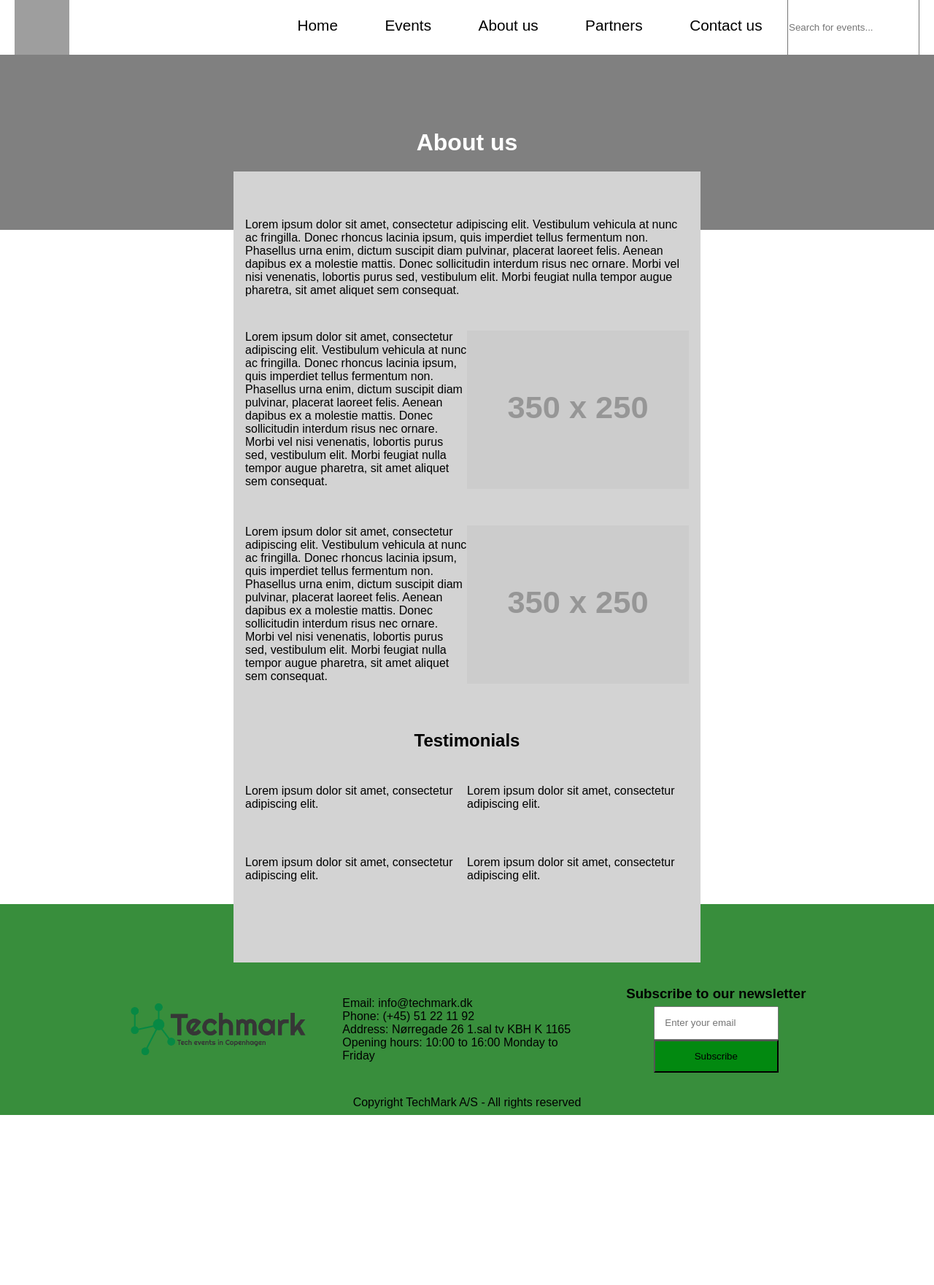
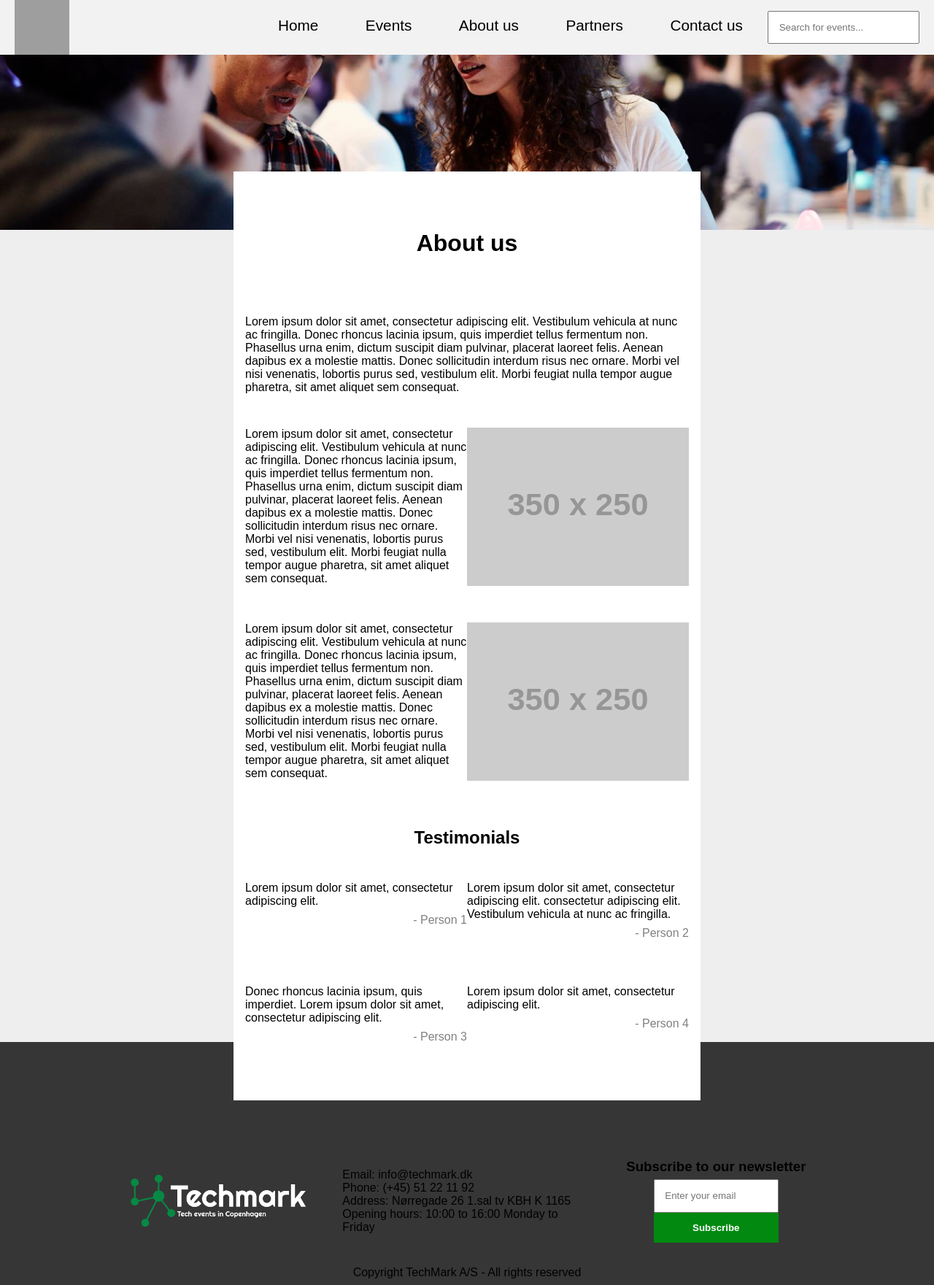
Before and after one commit to mpoe/TechMark, a PHP site: page /about-us.html in a window 1280 px wide. Shown: the whole page at 73% size. Before the commit the page ends 1528 px from the top, so only its background shows below. Run offline with PHP 8.4, Linux system fonts and the light colour scheme; grey boxes labelled with a size stand in for pictures from a placeholder-image service; some libraries are stand-ins or nearby versions; some web fonts are replaced; grey boxes are pictures that could not be loaded.

Commit message:
Lots of change to Contact, About and Partners. About isnt finished currently.

```diff
--- a/about-us.html
+++ b/about-us.html
@@ -7,12 +7,12 @@
 </head>
 <body>
 
-<header>
-	<h1>About us</h1>
+<header id="aboutUsHeader">
 </header>
 
 <div id="wrapper" class="about-us">
 	<div id="innerWrapper">
+        <h1>About us</h1>
 		<div id="contentContainer">
 			<p id="textContent" class="space-under">Lorem ipsum dolor sit amet, consectetur adipiscing elit. Vestibulum vehicula at nunc ac fringilla. Donec rhoncus lacinia ipsum, quis imperdiet tellus fermentum non. Phasellus urna enim, dictum suscipit diam pulvinar, placerat laoreet felis. Aenean dapibus ex a molestie mattis. Donec sollicitudin interdum risus nec ornare. Morbi vel nisi venenatis, lobortis purus sed, vestibulum elit. Morbi feugiat nulla tempor augue pharetra, sit amet aliquet sem consequat.</p>
 
@@ -35,19 +35,23 @@
 
       <h2>Testimonials</h2>
       <div class="row">
-        <div class="column-half space-under">
-          Lorem ipsum dolor sit amet, consectetur adipiscing elit.
+        <div class="column-half space-under testimonialContainer">
+            <p>Lorem ipsum dolor sit amet, consectetur adipiscing elit.</p>
+            <p class="testimonalGiver">- Person 1</p>
         </div>
-        <div class="column-half space-under">
-          Lorem ipsum dolor sit amet, consectetur adipiscing elit.
+        <div class="column-half space-under testimonialContainer">
+            <p>Lorem ipsum dolor sit amet, consectetur adipiscing elit. consectetur adipiscing elit. Vestibulum vehicula at nunc ac fringilla.</p>
+            <p class="testimonalGiver">- Person 2</p>
         </div>
       </div>
       <div class="row">
-        <div class="column-half space-under">
-          Lorem ipsum dolor sit amet, consectetur adipiscing elit.
+        <div class="column-half space-under testimonialContainer">
+            <p>Donec rhoncus lacinia ipsum, quis imperdiet. Lorem ipsum dolor sit amet, consectetur adipiscing elit.</p>
+            <p class="testimonalGiver">- Person 3</p>
         </div>
-        <div class="column-half space-under">
-          Lorem ipsum dolor sit amet, consectetur adipiscing elit.
+        <div class="column-half space-under testimonialContainer">
+            <p>Lorem ipsum dolor sit amet, consectetur adipiscing elit.</p>
+            <p class="testimonalGiver">- Person 4</p>
         </div>
       </div> <!-- end row -->
 
--- a/contact.html
+++ b/contact.html
@@ -8,12 +8,13 @@
 </head>
 <body>
 
-<header>
-	<h1>Contact us</h1>
+<header id="contactHeader">
+
 </header>
 
 <div id="wrapper">
 	<div id="innerWrapper">
+		<h1>Contact us</h1>
 		<div id="contentContainer">
 			<section>
 				<p id="textContent">Please get in touch if you have any questions or would just like to say hello. You can also visit our office in person at our location in Nørregade in the city centre, only 5 minutes from Nørreport.</p>
--- a/css/style.css
+++ b/css/style.css
@@ -11,7 +11,8 @@ body {
   display: flex;
   align-items: center;
   justify-content: center;
-  flex-direction: column; }
+  flex-direction: column;
+  background: #EEEEEE; }
 
 header {
   width: 100%;
@@ -30,8 +31,13 @@ header {
 #innerWrapper {
   margin: -5em 0;
   z-index: 100000;
-  background: lightgrey;
-  padding: 3em 0; }
+  background: #fff;
+  padding: 1em 0; }
+  #innerWrapper h1 {
+    display: flex;
+    text-align: center;
+    justify-content: center;
+    padding: 2em 0; }
 
 #contentContainer {
   display: flex;
@@ -53,9 +59,12 @@ button, input[type=submit] {
   /*this should become a global rule! all buttons should be the same */
   padding: 1em;
   width: 50%;
-  background-color: #028910; }
+  background-color: #028910;
+  color: #fff;
+  font-weight: 800;
+  border: 0; }
 
-button:hover {
+button:hover, input[type=submit]:hover {
   background-color: #015F0B;
   cursor: pointer; }
 
@@ -80,6 +89,10 @@ button:hover {
   flex: 1; }
 
 /*------------------------------------- Contact page specific -------------------------------------*/
+#contactHeader {
+  background: url(../img/contactbanner.jpg) no-repeat center;
+  background-size: cover; }
+
 #contactInfo {
   display: flex;
   flex: 1; }
@@ -121,18 +134,10 @@ input.subject.textField {
   width: 100%; }
 
 /* ------------------------   END CONTACT PAGE -------------------------------------*/
-footer {
-  background: grey;
-  width: 100%;
-  height: 15em;
-  clear: both;
-  display: flex;
-  align-items: center;
-  justify-content: center; }
-
 /* ------------------------   PARTNERS PAGE -------------------------------------*/
-.infobox {
-  width: 100%; }
+#partnerheader {
+  background: url(../img/partnersbanner.jpg) no-repeat center;
+  background-size: cover; }
 
 .leftpanel {
   width: 50%;
@@ -156,11 +161,18 @@ footer {
   .partnerBox a {
     display: flex;
     align-items: center;
-    margin-right: 1em; }
+    margin-right: .5em; }
 
 .partnerRow {
   flex-direction: column; }
 
+.partnerBoxContent {
+  margin: 1em 1em 1em 0; }
+
+#outPartners {
+  margin-top: 2em; }
+
+/*currently exclusive to partners? */
 .innerRow {
   flex-direction: row;
   flex: 1;
@@ -221,10 +233,10 @@ footer {
 
 .navigationSearch {
   margin-right: 20px;
-  height: 200px; }
+  padding: 1em; }
 
 footer {
-  background-color: #388E3C;
+  background-color: #363636;
   display: flex;
   justify-content: center;
   align-items: center;
@@ -239,7 +251,7 @@ footer {
 #footerMain {
   flex-direction: row;
   display: flex;
-  margin-top: 7em;
+  margin-top: 10em;
   width: 80%; }
   #footerMain img {
     width: 15em; }
@@ -269,6 +281,10 @@ footer {
   padding-bottom: .5em; }
 
 /* ------------------------   ABOUT US PAGE -------------------------------------*/
+#aboutUsHeader {
+  background: url(../img/aboutusbanner.jpg) no-repeat center;
+  background-size: cover; }
+
 .column-half {
   width: 50%; }
 
@@ -281,6 +297,11 @@ footer {
 .about-us h2 {
   text-align: center;
   margin: 30px 0; }
+
+.testimonalGiver {
+  text-align: right;
+  color: grey;
+  padding-top: .5em; }
 
 /*Event page specific */
 .event-date {
--- a/js/common.js
+++ b/js/common.js
@@ -45,7 +45,7 @@ $("body").prepend('<nav class="navigation">\
 $("body").append('<footer>\
     <div id="footerMain">\
     <div class="leftfooter">\
-              <img src="./img/TechmarkLogo.png" alt="Techmark logo" class="footerlogo">\
+              <img src="./img/techmarkWhite.png" alt="Techmark logo" class="footerlogo">\
     </div>\
     <div class="centerfooter">\
             <div >\
--- a/partners.html
+++ b/partners.html
@@ -9,12 +9,13 @@
 
 <body>
 
-<header>
-	<h1>Partners</h1>
+<header id="partnerheader">
 </header>
 
 <div id="wrapper">
 	<div id="innerWrapper">
+		<h1>Partners</h1>
+
 		<div id="contentContainer">
 			<p id="textContent">Lorem ipsum dolor sit amet, consectetur adipiscing elit. Nulla quam velit, vulputate eu pharetra nec, mattis ac neque. Duis vulputate commodo lectus, ac blandit elit tincidunt id. Sed rhoncus, "philip is the best" - Philip, tortor mauris molestie elit.</p>
 
--- a/sass/style.scss
+++ b/sass/style.scss
@@ -29,6 +29,7 @@ body {
   align-items: center;
   justify-content: center;
   flex-direction: column;
+  background: $background;
 }
 
 header {
@@ -50,8 +51,14 @@ header {
 #innerWrapper {
   margin: -5em 0;
   z-index: 100000;
-  background: lightgrey;
-  padding: 3em 0;
+  background: #fff;
+  padding: 1em 0;
+  h1 {
+    display: flex;
+    text-align: center;
+    justify-content: center;
+    padding: 2em 0;
+  }
 }
 
 #contentContainer {
@@ -76,9 +83,12 @@ section {
 button, input[type=submit] { /*this should become a global rule! all buttons should be the same */
   padding: 1em;
   width: 50%;
-  background-color: $button;
+  background-color: #028910;
+  color: #fff;
+  font-weight: 800;
+  border: 0;
 }
-button:hover {
+button:hover, input[type=submit]:hover {
   background-color: $hoverbutton;
   cursor: pointer;
 }
@@ -108,6 +118,11 @@ button:hover {
 }
 
 /*------------------------------------- Contact page specific -------------------------------------*/
+#contactHeader {
+  background: url(../img/contactbanner.jpg) no-repeat center;
+  background-size:cover;
+}
+
 #contactInfo {
   display: flex;
   flex: 1;
@@ -162,21 +177,12 @@ input.subject.textField {
 
 /* ------------------------   END CONTACT PAGE -------------------------------------*/
 
-footer {
-  background: grey;
-  width: 100%;
-  height: 15em;
-  clear: both;
-  display: flex;
-  align-items: center;
-  justify-content: center;
-}
-
 
 /* ------------------------   PARTNERS PAGE -------------------------------------*/
 
-.infobox {
-  width: 100%;
+#partnerheader {
+  background: url(../img/partnersbanner.jpg) no-repeat center;
+  background-size:cover;
 }
 
 .leftpanel {
@@ -205,7 +211,7 @@ footer {
   a {
     display: flex;
     align-items: center;
-    margin-right: 1em;
+    margin-right: .5em;
   }
 }
 
@@ -213,6 +219,15 @@ footer {
   flex-direction: column;
 }
 
+.partnerBoxContent {
+  margin: 1em 1em 1em 0;
+}
+
+#outPartners {
+  margin-top: 2em;
+}
+
+/*currently exclusive to partners? */
 .innerRow {
   flex-direction: row;
   flex: 1;
@@ -227,8 +242,6 @@ footer {
     padding:0 1em;
   }
 }
-
-
 
 .ourpartners {
   text-align: center;
@@ -286,13 +299,13 @@ footer {
   }
 
 .navigationSearch {
-margin-right:20px;
-height: 200px;
+  margin-right:20px;
+  padding:1em;
 
   }
 
 footer {
-  background-color: #388E3C;
+  background-color: #363636;
   display: flex;
   justify-content: center;
   align-items: center;
@@ -309,7 +322,7 @@ footer {
 #footerMain {
   flex-direction: row;
   display: flex;
-  margin-top: 7em;
+  margin-top: 10em;
   width: 80%;
   img {
     width: 15em;
@@ -349,6 +362,11 @@ footer {
 
 /* ------------------------   ABOUT US PAGE -------------------------------------*/
 
+#aboutUsHeader {
+  background: url(../img/aboutusbanner.jpg) no-repeat center;
+  background-size:cover;
+}
+
 .column-half {
   width: 50%;
 }
@@ -361,6 +379,12 @@ footer {
 .about-us h2 {
   text-align: center;
   margin: 30px 0;
+}
+
+.testimonalGiver {
+  text-align: right;
+  color: grey;
+  padding-top: .5em;
 }
 
   /*Event page specific */
```
Also changed, not shown: index.html (+10 -1 lines), img/aboutusbanner.jpg (added), img/contactbanner.jpg (added), img/partnersbanner.jpg (added), img/techmarkWhite.png (added), 1 other file.
